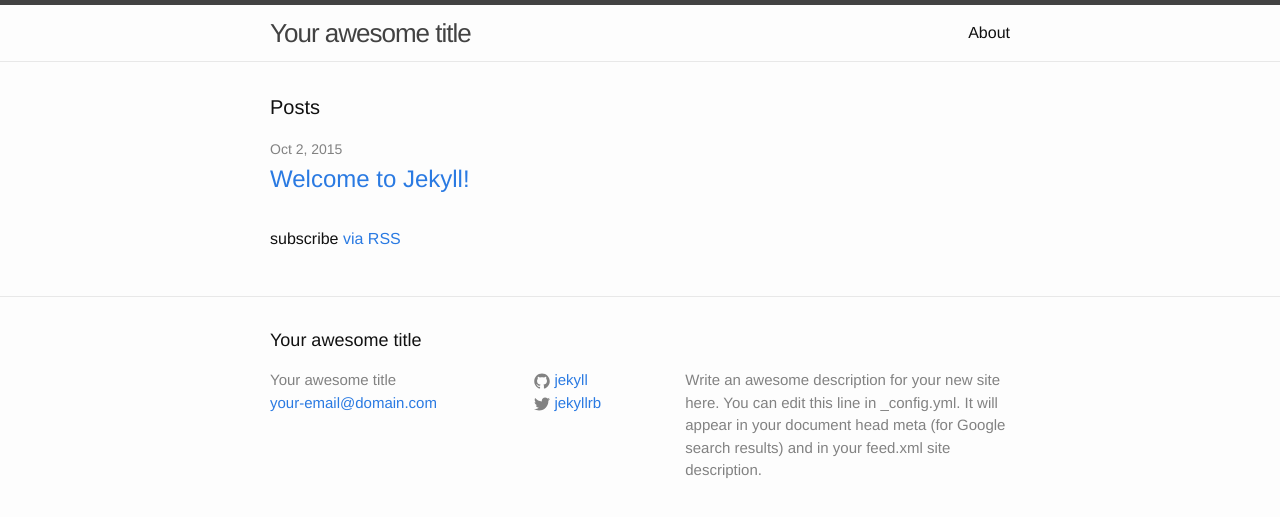
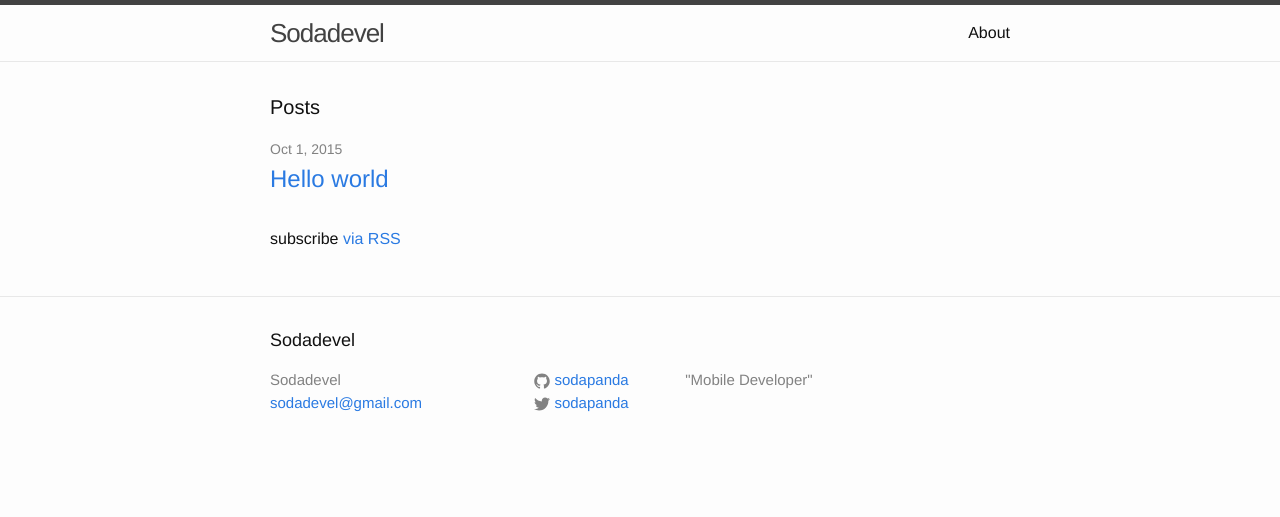
Before and after one commit to sodadevel/sodadevel.github.io, a Jekyll site: the page built from index.html, in a window 1280 px wide. Shown: the top 517 px of the page. Built offline with Jekyll 4.4.1, drawn with Linux system fonts in a browser that asks for light colours.

Commit message:
change config

```diff
--- a/_config.yml
+++ b/_config.yml
@@ -1,14 +1,12 @@
 # Site settings
-title: Your awesome title
-email: your-email@domain.com
+title: Sodadevel
+email: sodadevel@gmail.com
 description: > # this means to ignore newlines until "baseurl:"
-  Write an awesome description for your new site here. You can edit this
-  line in _config.yml. It will appear in your document head meta (for
-  Google search results) and in your feed.xml site description.
+ "Mobile Developer"
 baseurl: "" # the subpath of your site, e.g. /blog/
-url: "http://yourdomain.com" # the base hostname & protocol for your site
-twitter_username: jekyllrb
-github_username:  jekyll
+url: "http://sodadevel.github.io" # the base hostname & protocol for your site
+twitter_username: sodapanda
+github_username: sodapanda
 
 # Build settings
 markdown: kramdown
```
Also changed, not shown: _posts/2015-10-01-hello-world.markdown (added, +16 -0 lines), _posts/2015-10-02-welcome-to-jekyll.markdown (deleted, +0 -25 lines).
